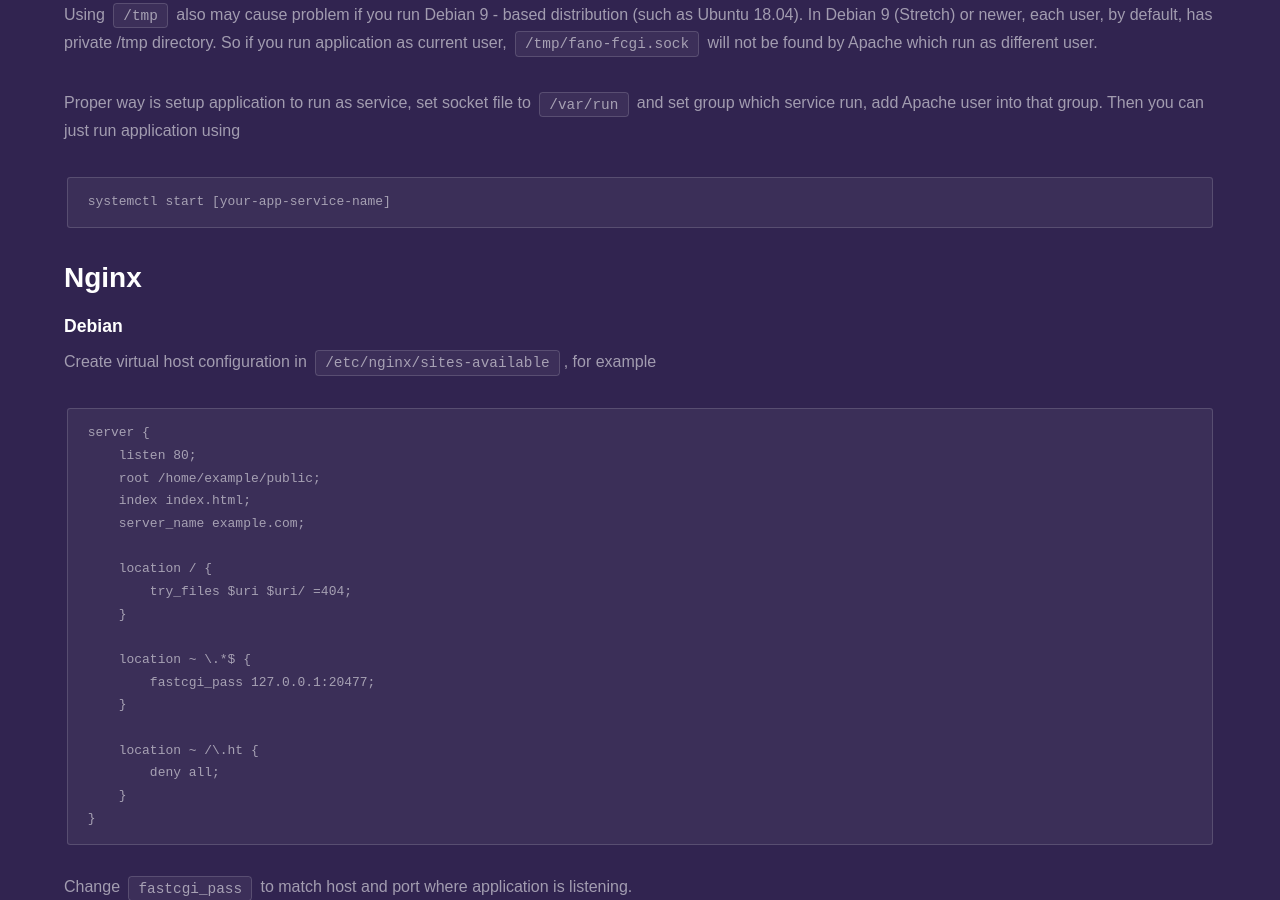
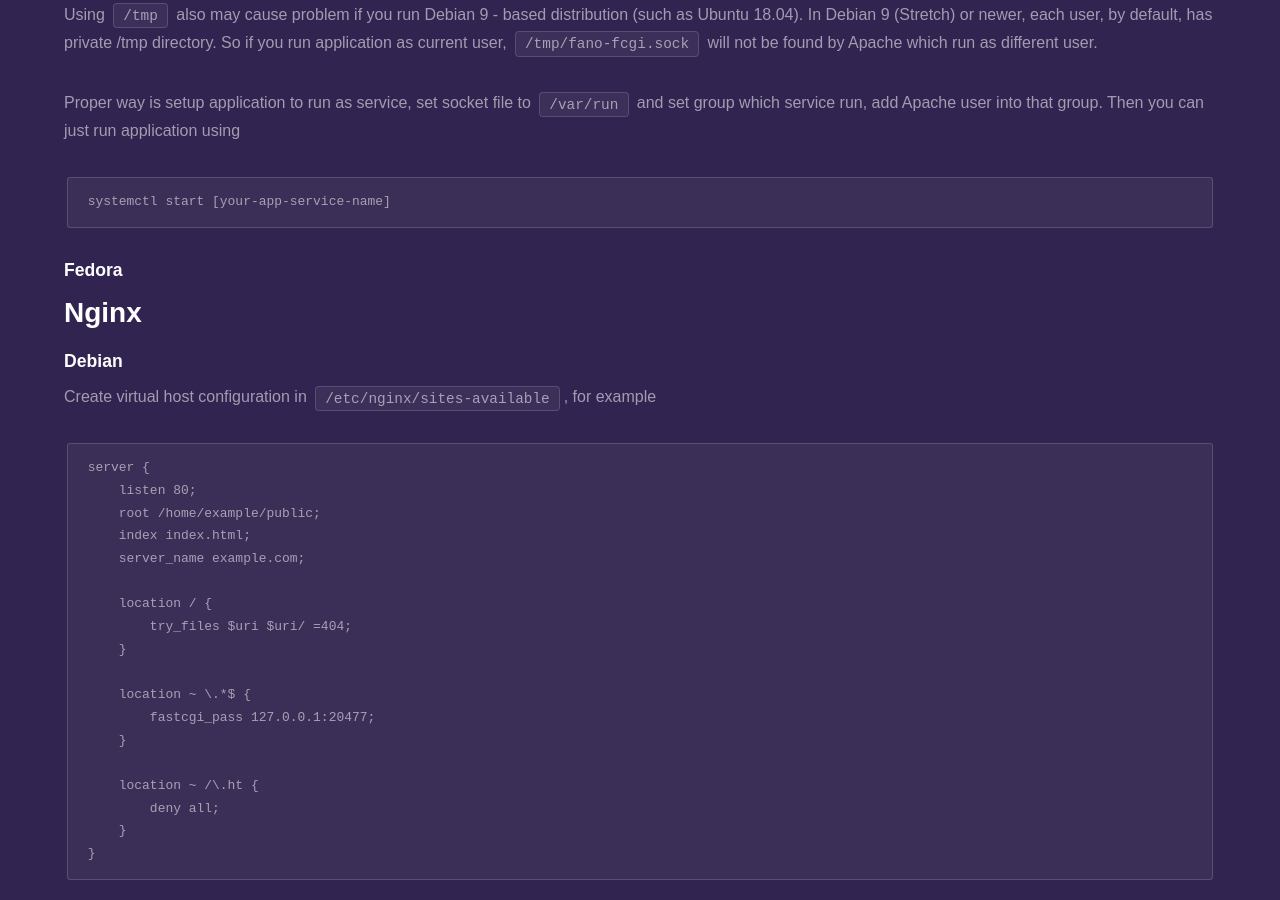
Before and after one commit to fanoframework/fanoframework.github.io, a Jekyll site: the page built from deployment/fastcgi/index.md, in a window 1280 px wide and 900 px high, scrolled down 2268 px. Built offline with Jekyll 4.4.1, drawn with Linux system fonts in a browser that asks for light colours; our own code applies the rules of GitHub Pages for plain Markdown files.

Commit message:
add initial content on fedora

````diff
--- a/deployment/fastcgi/index.md
+++ b/deployment/fastcgi/index.md
@@ -94,6 +94,7 @@ just run application using
 systemctl start [your-app-service-name]
 ```
 
+### Fedora
 
 ## Nginx
 
````
